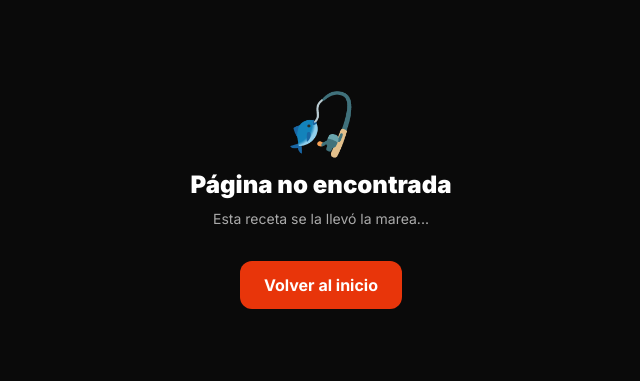
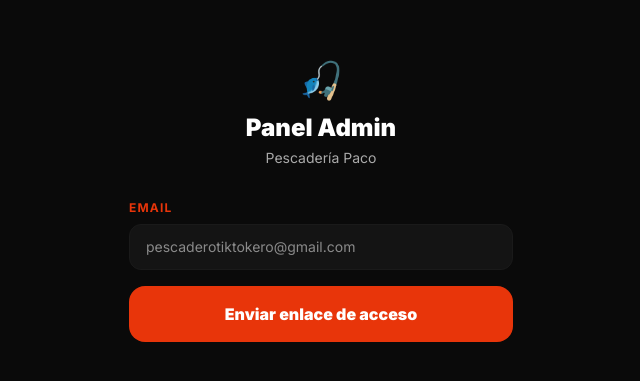
Before and after one commit to puertasjonander-maker/pescaderia-paco, a Next.js app: page /admin/login in a window 1280 px wide. Before the commit this address had no page. Shown: the part 199-580 px from the top of the page, without its empty margins (319-959 px from the left). Built offline with nearby package versions, Linux system fonts and the light colour scheme.

Commit message:
feat: add admin login page with magic link auth and admin layout

```diff
--- /dev/null
+++ b/app/admin/layout.tsx
@@ -0,0 +1,7 @@
+export default function AdminLayout({ children }: { children: React.ReactNode }) {
+  return (
+    <div className="min-h-screen bg-background">
+      {children}
+    </div>
+  )
+}
--- /dev/null
+++ b/app/admin/login/page.tsx
@@ -0,0 +1,70 @@
+'use client'
+import { useState } from 'react'
+import { createClient } from '@/lib/supabase/client'
+
+export default function AdminLoginPage() {
+  const [email, setEmail] = useState('')
+  const [sent, setSent] = useState(false)
+  const [error, setError] = useState<string | null>(null)
+  const [loading, setLoading] = useState(false)
+
+  async function handleSubmit(e: React.FormEvent) {
+    e.preventDefault()
+    setLoading(true)
+    setError(null)
+    const supabase = createClient()
+    const { error } = await supabase.auth.signInWithOtp({
+      email,
+      options: { emailRedirectTo: `${window.location.origin}/admin` },
+    })
+    if (error) {
+      setError(error.message)
+    } else {
+      setSent(true)
+    }
+    setLoading(false)
+  }
+
+  return (
+    <main className="min-h-screen flex items-center justify-center px-4">
+      <div className="w-full max-w-sm">
+        <div className="text-center mb-8">
+          <div className="text-4xl mb-3">🎣</div>
+          <h1 className="text-2xl font-black">Panel Admin</h1>
+          <p className="text-text-secondary text-sm mt-1">Pescadería Paco</p>
+        </div>
+
+        {sent ? (
+          <div className="bg-accent-green rounded-2xl p-6 text-center">
+            <p className="font-bold mb-1">¡Enlace enviado!</p>
+            <p className="text-sm text-text-secondary">Revisa tu email y haz clic en el enlace para entrar.</p>
+          </div>
+        ) : (
+          <form onSubmit={handleSubmit} className="space-y-4">
+            <div>
+              <label className="text-xs font-bold tracking-widest text-primary uppercase block mb-2">
+                Email
+              </label>
+              <input
+                type="email"
+                value={email}
+                onChange={(e) => setEmail(e.target.value)}
+                placeholder="pescaderotiktokero@gmail.com"
+                required
+                className="w-full bg-surface border border-surface-alt text-white rounded-xl px-4 py-3 text-sm focus:outline-none focus:border-primary"
+              />
+            </div>
+            {error && <p className="text-red-400 text-sm">{error}</p>}
+            <button
+              type="submit"
+              disabled={loading}
+              className="w-full bg-primary text-white font-black py-4 rounded-2xl disabled:opacity-60"
+            >
+              {loading ? 'Enviando...' : 'Enviar enlace de acceso'}
+            </button>
+          </form>
+        )}
+      </div>
+    </main>
+  )
+}
```
